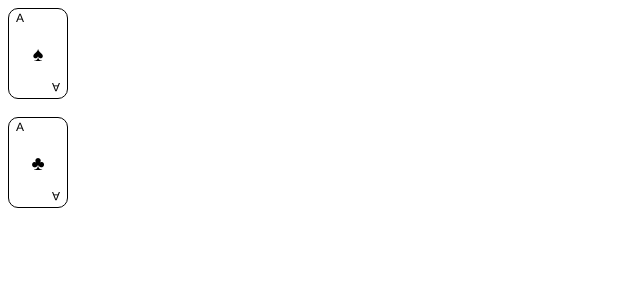
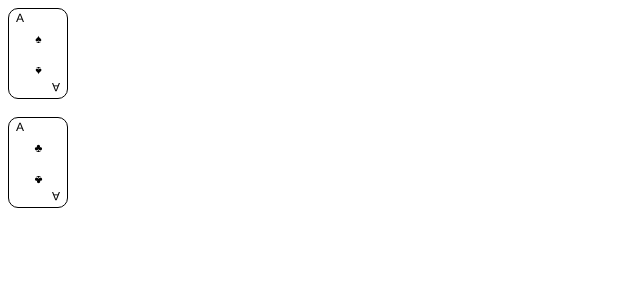
Before and after one commit to t-a1024/sevens, a React (Create React App) app: page / in a window 1280 px wide. Shown: the top 300 px of the page, without its empty margins (0-640 px from the left). Built offline with nearby package versions, Linux system fonts and the light colour scheme.

Commit message:
2の中身完成

```diff
--- /dev/null
+++ b/src/assets/2.css
@@ -0,0 +1,42 @@
+.box {
+    height: 100%;
+    position: absolute;
+    width: 100%;
+}
+
+.box .element{
+    height: 50px;
+    left: 50%;
+    position: absolute;
+    top: 50%;
+    transform: translate(-50%,-50%);
+    width: 21px;
+}
+
+.box .text-wrapper{
+    color: #000000;
+    font-family: "Inter-Regular", Helvetica;
+    font-size: 12px;
+    height: 20px;
+    left: 0;
+    letter-spacing: 0;
+    line-height: 20px;
+    position: absolute;
+    text-align: center;
+    top: 0;
+    white-space: nowrap;
+}
+
+.box .div {
+    color: #000000;
+    font-family: "Inter-Regular", Helvetica;
+    font-size: 12px;
+    font-weight: 400;
+    left: 0;
+    letter-spacing: 0;
+    line-height: 20px;
+    position: absolute;
+    text-align: center;
+    top: 30px;
+    white-space: nowrap;
+}
--- /dev/null
+++ b/src/assets/card2.tsx
@@ -0,0 +1,16 @@
+import React from "react";
+import "./2.css";
+interface mark{
+    mark:string
+}
+
+export const Card2 = ({mark}:mark): JSX.Element => {
+  return (
+    <div className="box">
+      <div className="element">
+        <div className="text-wrapper">{mark}</div>
+        <div className="div">{mark}</div>
+      </div>
+    </div>
+  );
+};
--- a/src/assets/cardCompornents.tsx
+++ b/src/assets/cardCompornents.tsx
@@ -1,6 +1,7 @@
 import React from 'react';
 import './card.css';
 import { ALabel } from "./A";
+import { Card2 } from "./card2";
 
 interface CardProps {
     str: string;
@@ -14,11 +15,9 @@ export default function Card({ str,mark }: CardProps) { // 型を指定
         <div className="text-wrapper">{str}</div>
         <div className="div">{str}</div>
         <div className="group">
-        <ALabel mark={mark}/>
+        {/* <ALabel mark={mark}/> */}
+          <Card2 mark={mark}/>
         </div>
-        {/* <div className="ALabel-container">
-          <ALabel mark={mark}/>
-        </div> */}
       </div>
     </div>
   );
```
